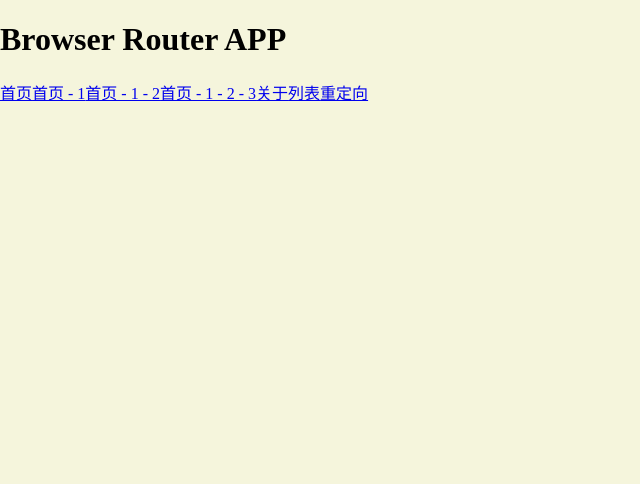
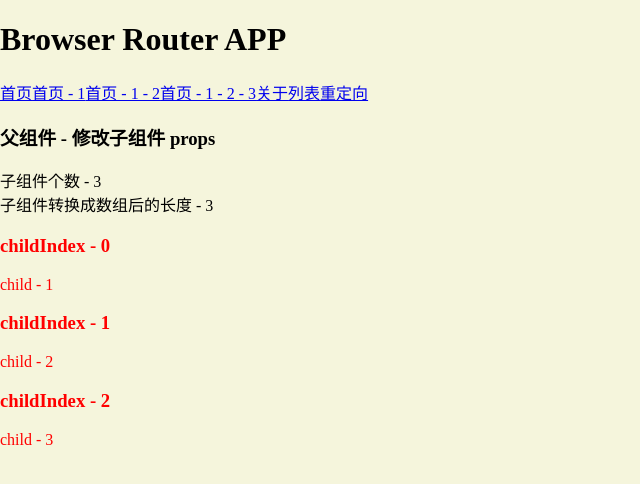
Before and after one commit to dztony/implement-react-router-dom, a React (Vite) app: page /1 in a window 1280 px wide. Shown: the top 484 px of the page, without its empty margins (0-640 px from the left). Built offline with nearby package versions, Linux system fonts and the light colour scheme.

Commit message:
feat: React.Children 和 React.cloneElement 等 api 使用

```diff
--- a/src/app/BrowserRouterApp/index.tsx
+++ b/src/app/BrowserRouterApp/index.tsx
@@ -14,6 +14,7 @@ import Home3 from "../../component/Home3";
 import About from "../../component/About";
 import List from "../../component/List";
 import NotFound from "../../component/NotFound";
+import ReactChildrenTest from "../../component/ReactChildrenTest";
 
 function BrowserRouterApp() {
   return (
@@ -43,6 +44,8 @@ function BrowserRouterApp() {
         <Link to={'/navigate'}>
           重定向
         </Link>
+
+        <ReactChildrenTest />
       </div>
 
       <Routes>
--- /dev/null
+++ b/src/component/ReactChildrenTest/index.tsx
@@ -0,0 +1,70 @@
+import React, { ReactElement, ReactNode } from 'react';
+
+function Father(props: { children: ReactNode}) {
+  // console.log('toArray - ', React.Children.toArray(props.children));
+  const childNode = React.Children.map(props.children as ReactElement, (item, i) => {
+
+    const newItem = React.cloneElement(
+      item,
+      {
+        ...item.props,
+        childIndex: i,
+        style: {
+          color: 'red'
+        },
+      },
+    )
+    return newItem;
+  })
+  return (
+    <div>
+      <h3>父组件 - 修改子组件 props</h3>
+      <div>子组件个数 - {React.Children.count(props.children)}</div>
+      <div>子组件转换成数组后的长度 - {React.Children.toArray(props.children).length}</div>
+      {childNode}
+    </div>
+  );
+}
+
+
+function Child1(props: any) {
+  console.log('child 1 - props ', props);
+  return (
+    <div style={props.style}>
+      <h3>childIndex - {props.childIndex}</h3>
+      child - 1
+    </div>
+  );
+}
+
+function Child2(props: any) {
+  console.log('child 2 - props ', props);
+  return (
+    <div style={props.style}>
+      <h3>childIndex - {props.childIndex}</h3>
+      child - 2
+    </div>
+  );
+}
+
+function Child3(props: any) {
+  console.log('child 3 - props ', props);
+  return (
+    <div style={props.style}>
+      <h3>childIndex - {props.childIndex}</h3>
+      child - 3
+    </div>
+  );
+}
+
+function ReactChildrenTest() {
+  return (
+    <Father>
+      <Child1 />
+      <Child2 />
+      <Child3 />
+    </Father>
+  );
+}
+
+export default ReactChildrenTest;
--- a/src/lib/ReactRouter/Routes/util.tsx
+++ b/src/lib/ReactRouter/Routes/util.tsx
@@ -166,9 +166,9 @@ function _renderMatches(matches: any[], parentMatches: any[] = []) {
 export function useRoutes(routes: IRoute[]) {
   const location = useLocation();
   let { matches: parentMatches } = React.useContext(RouteContext);
-  console.log('routes - ', routes, location, parentMatches);
+  // console.log('routes - ', routes, location, parentMatches);
   const matches: any[] = matchRoutes(routes, location) ?? [];
-  console.log('matches - ', matches);
+  // console.log('matches - ', matches);
   const renderedMatches = _renderMatches(matches, parentMatches);
 
   console.log('renderedMatches - ', renderedMatches);
```
Also changed, not shown: 1 other file (tests, documents, lock files or other folders).
